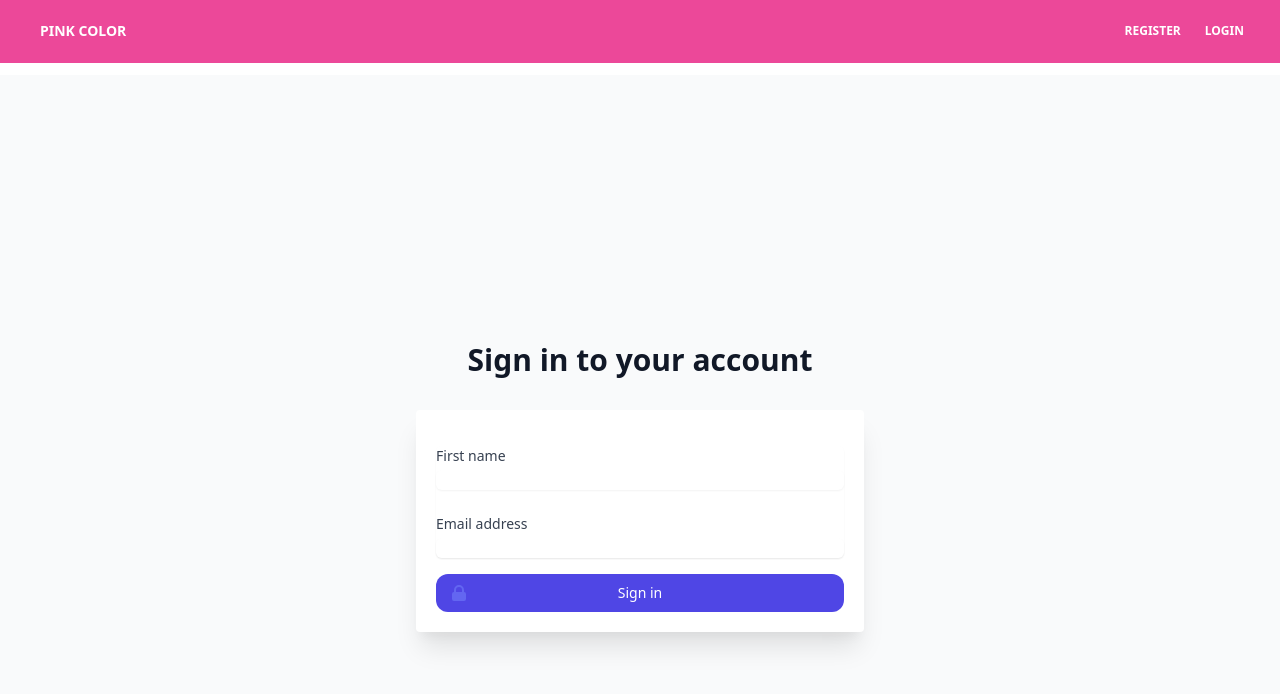
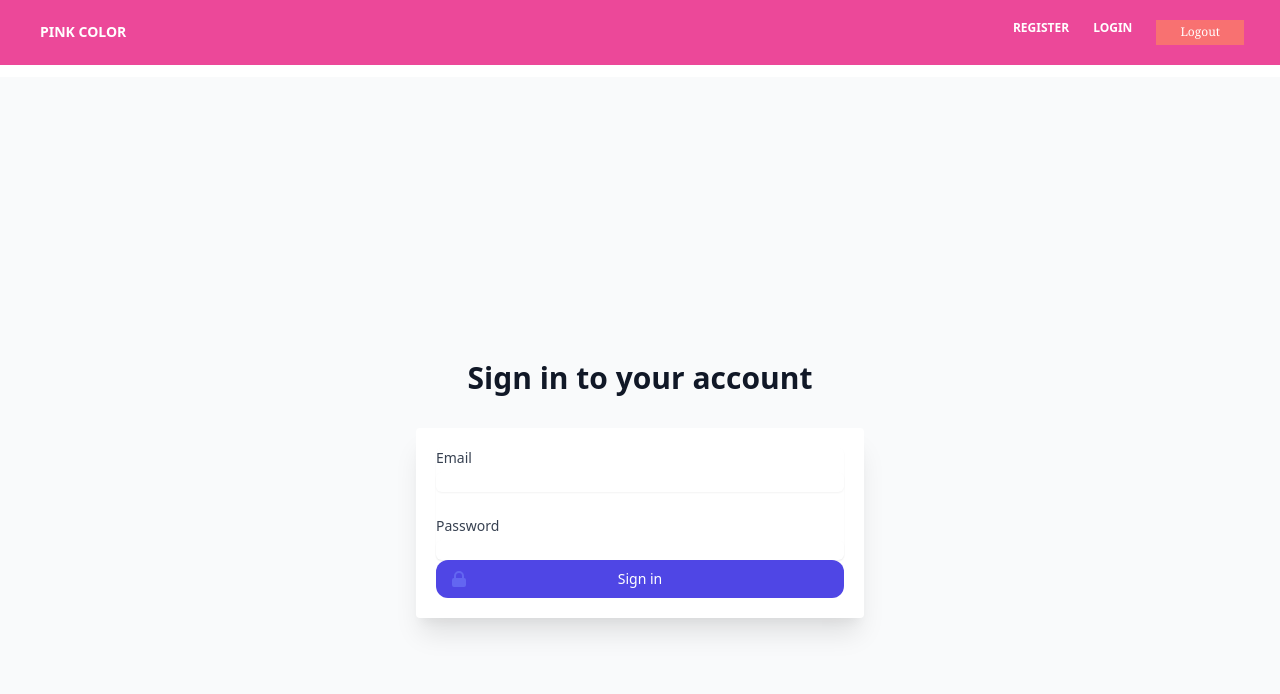
Before and after one commit to TanzimIbthesam/ReactProjects, a React (Create React App) app in the folder reactfirebasecrud/: page /login in a window 1280 px wide. Shown: the top 694 px of the page. Built offline with nearby package versions, Linux system fonts and the light colour scheme.

Commit message:
Login,Registration fixed with useState

```diff
--- a/reactfirebasecrud/src/Login.js
+++ b/reactfirebasecrud/src/Login.js
@@ -1,4 +1,13 @@
+import { useState } from "react";
+
 const Login=()=>{
+	const [email,setEmail]=useState('');
+	const [password,setPassword]=useState('');
+	const handleSubmit=(e)=>{
+		e.preventDefault();
+          console.log(email,password);
+	}
+
      return(
 
          <div class="min-h-screen flex items-center justify-center bg-gray-50 py-12 px-4 sm:px-6 lg:px-8">
@@ -13,18 +22,27 @@ const Login=()=>{
 
 			<div class="rounded bg-white max-w-md  overflow-hidden shadow-xl p-5">
 
-				<form class="space-y-4" action="#" method="POST">
+				<form onSubmit={handleSubmit}>
 					<input type="hidden" name="remember" value="true"/>
 					<div class="rounded-md shadow-sm -space-y-px">
 						<div class="grid gap-6">
 							<div class="col-span-12">
-								<label for="first_name" class="block text-sm font-medium text-gray-700">First name</label>
-								<input type="text" name="first_name" id="first_name" autocomplete="given-name" class="mt-1 focus:ring-indigo-500 focus:border-indigo-500 block w-full shadow-sm sm:text-sm border-gray-300 rounded-md"/>
+								<label for="first_name" class="block text-sm font-medium text-gray-700">Email</label>
+								<input type="email"
+								onChange={(e)=>setEmail(e.target.value)}
+
+								class="mt-1 focus:ring-indigo-500
+								focus:border-indigo-500 block
+								w-full shadow-sm sm:text-sm
+								 border-gray-300 rounded-md"/>
 							</div>
 
 							<div class="col-span-12">
-								<label for="email_address" class="block text-sm font-medium text-gray-700">Email address</label>
-								<input type="text" name="email_address" id="email_address" autocomplete="email" class="mt-1 focus:ring-indigo-500 focus:border-indigo-500 block w-full shadow-sm sm:text-sm border-gray-300 rounded-md"/>
+								<label for="email_address" class="block text-sm font-medium text-gray-700">Password</label>
+								<input type="text" name="email_address" id="email_address" autocomplete="email"
+								  onChange={(e)=>setPassword(e.target.value)}
+								class="mt-1 focus:ring-indigo-500 focus:border-indigo-500
+								block w-full shadow-sm sm:text-sm border-gray-300 rounded-md"/>
 							</div>
 						</div>
 					</div>
--- a/reactfirebasecrud/src/Navbar.js
+++ b/reactfirebasecrud/src/Navbar.js
@@ -25,6 +25,11 @@ const Navbar=()=>{
             <Link to="/login">Login</Link>
             </a>
           </li>
+          <li class="nav-item">
+            <a class="px-3 py-2 flex items-center text-xs uppercase font-bold leading-snug text-white hover:opacity-75" href="#pablo">
+             <button class="px-6 py-1 bg-red-400 text-white font-serif">Logout</button>
+            </a>
+          </li>
         </ul>
       </div>
     </div>
--- a/reactfirebasecrud/src/Register.js
+++ b/reactfirebasecrud/src/Register.js
@@ -1,5 +1,12 @@
+import { useState } from "react";
+
 const Register=()=>{
-
+    const [email,setEmail]=useState('');
+	const [password,setPassword]=useState('');
+    const handleSubmit=(e)=>{
+		e.preventDefault();
+          console.log(email,password);
+	}
         return(
             <div class="mx-auto container flex items-center" id="nav">
                 <div class="w-full pt-2 p-4">
@@ -8,7 +15,7 @@ const Register=()=>{
 
 
                     <div class="bg-white shadow-md rounded px-8 pt-6 pb-8 mb-4">
-                    <form method="POST" action="#login">
+                    <form onSubmit={handleSubmit}>
                         <div class="mb-8">
                             <label for="username" class="block text-gray-700 text-sm font-bold mb-2">
                                 <span class="text-red-500">&nbsp;*</span>
@@ -18,7 +25,14 @@ const Register=()=>{
                                 <div class="absolute inset-y-0 right-0 pr-3 flex items-center pointer-events-none">
                                     <svg class="h-5 w-5 text-gray-400" fill="none" stroke-linecap="round" stroke-linejoin="round" stroke-width="2" stroke="currentColor" viewBox="0 0 24 24"><path d="M16 7a4 4 0 11-8 0 4 4 0 018 0zM12 14a7 7 0 00-7 7h14a7 7 0 00-7-7z"></path></svg>
                                 </div>
-                                <input id="username" class="block pr-10 shadow appearance-none border-2 border-orange-100 rounded w-full py-2 px-4 text-gray-700 mb-3 leading-tight focus:outline-none focus:bg-white focus:border-orange-500 transition duration-500 ease-in-out" placeholder="you@example.com" />
+                                <input type="email"
+                                class="block pr-10 shadow appearance-none
+                                border-2 border-orange-100 rounded w-full py-2 px-4
+                                text-gray-700 mb-3 leading-tight focus:outline-none
+                                 focus:bg-white focus:border-orange-500 transition
+                                 duration-500 ease-in-out" placeholder="you@example.com"
+                                 onChange={(e)=>setEmail(e.target.value)}
+                                 />
                             </div>
 
                         </div>
@@ -32,7 +46,14 @@ const Register=()=>{
                                 <div class="absolute inset-y-0 right-0 pr-3 flex items-center pointer-events-none">
                                     <svg class="h-5 w-5 text-gray-400" fill="none" stroke-linecap="round" stroke-linejoin="round" stroke-width="2" stroke="currentColor" viewBox="0 0 24 24"><path d="M12 15v2m-6 4h12a2 2 0 002-2v-6a2 2 0 00-2-2H6a2 2 0 00-2 2v6a2 2 0 002 2zm10-10V7a4 4 0 00-8 0v4h8z"></path></svg>
                                 </div>
-                                <input name="password" id="password" type="text" class="block pr-10 shadow appearance-none border-2 border-orange-100 rounded w-full py-2 px-4 text-gray-700 mb-3 leading-tight focus:outline-none focus:bg-white focus:border-orange-500 transition duration-500 ease-in-out"/>
+                                <input type="password"
+                                class="block pr-10 shadow appearance-none border-2 border-orange-100
+                                rounded w-full py-2 px-4 text-gray-700 mb-3 leading-tight
+                                focus:outline-none focus:bg-white focus:border-orange-500
+                                transition duration-500 ease-in-out"
+                                onChange={(e)=>setPassword(e.target.value)}
+
+                                />
                             </div>
                         </div>
 
```
